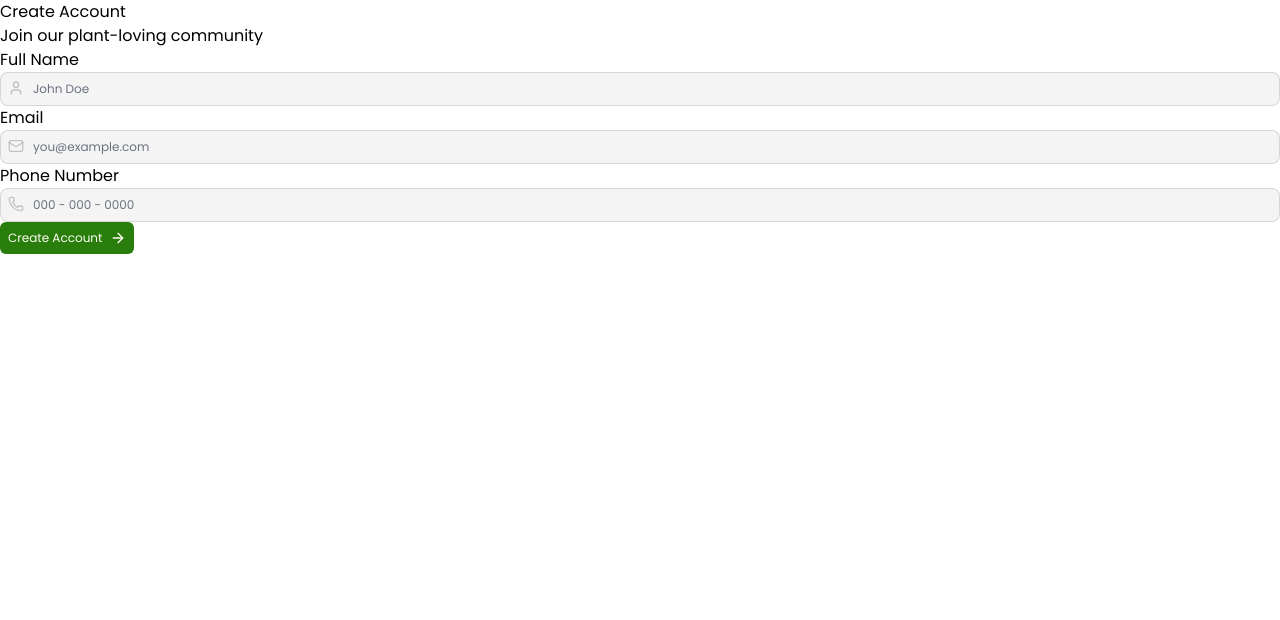
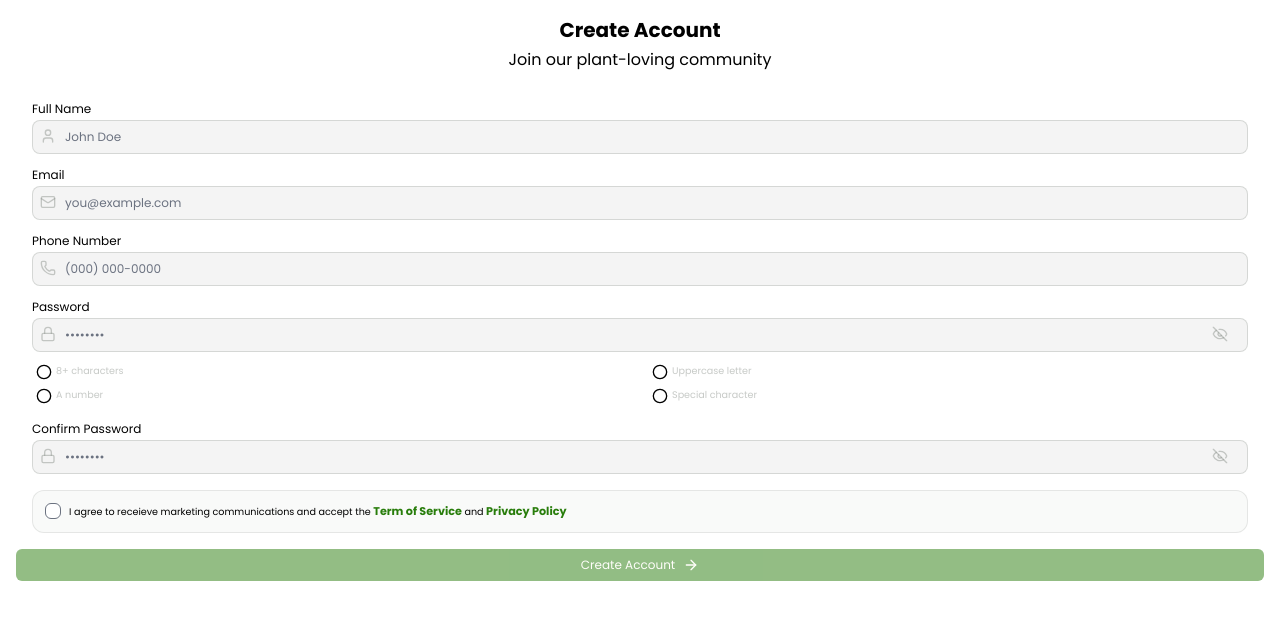
Before and after one commit to YNhuLe/Flower_Love, a React (Vite) app: page /signup in a window 1280 px wide. Shown: the top 620 px of the page. Built offline with nearby package versions, Linux system fonts and the light colour scheme; no server answers.

Commit message:
add Auth form

```diff
--- a/src/common/Button.tsx
+++ b/src/common/Button.tsx
@@ -57,7 +57,7 @@ const styleMap: Record<string, string> = {
   continue_shopping: "text-text-primary border border-1 border-text-muted mb-8 rounded-xl p-2 cursor-pointer w-full my-4 hover:bg-text-inverse",
   place_order: "text-text-inverse bg-icon-amber-600 rounded-md hover:bg-amber-icon-800 p-2 cursor-pointer w-[calc(100%-2rem)] my-8 mx-auto",
   export: "p-2 rounded rounded-md border border-1 mt-4 text-xs",
-  create_account:"p-2 rounded-md text-xs bg-success-500 text-text-inverse"
+  create_account:"p-2 rounded-md text-xs bg-success-500 text-text-inverse w-full group"
 }
 
 const labelMap: Record<string, string> = {
@@ -95,7 +95,7 @@ const iconMap: Record<string, ReactNode> = {
   process_checkout: <ArrowRight className="w-5 h-5 transition-transform duration-200 group-hover:translate-x-1" />,
   export: <  Download className="w-4 h-4" />,
   place_order: < Lock className="w-4 h-4" />,
-  create_account: <ArrowRight className="w-4 h-4" />
+  create_account: <ArrowRight className="w-4 h-4 transition-transform duration-200 group-hover:translate-x-1" />
 }
 const urlMap: Record<string, string> = {
   add: "/add-item",
--- a/src/components/NavBar.tsx
+++ b/src/components/NavBar.tsx
@@ -64,7 +64,7 @@ state.items.reduce((sum, item) => sum + item.quantity, 0)
 
         <div className="flex gap-6">
           <Link
-            to="https://www.youtube.com/watch?v=eB5tWQqa3po&t=3357s"
+            to="/signup"
           > <User />
           </Link>
           <Link to="/products/cart">
--- a/src/features/Authentication/SignupPage.tsx
+++ b/src/features/Authentication/SignupPage.tsx
@@ -1,8 +1,9 @@
 import axios from "axios";
 import type { ShippingFormData } from "../../schemas/shippingSchema";
+import type { SignupFormData } from "../../schemas/signupFormSchema";
 import { useState } from "react";
+import signupFormSchema from "../../schemas/signupFormSchema";
 import { useForm } from "react-hook-form";
-import signupSchema, { SignupFormData } from "../../schemas/SignupSchema";
 import { zodResolver } from "@hookform/resolvers/zod";
 import Button from "../../common/Button";
 import {
@@ -12,25 +13,56 @@ import {
     Thermometer,
     Wind,
     Download,
-  Sparkles,
+    Sparkles, Eye, EyeOff,
     ArrowRight,
     ArrowLeft,
-  Lock,Phone, User, Mail
+    Lock, Phone, User, Mail,
+    CheckCircle2, Circle
 } from 'lucide-react';
+import useTogglePassword from "../../hooks/useTogglePassword";
 function SignupPage() {
-
     const {
-        register, handleSubmit, formState: {
-            errors, isSubmitting
+        register, handleSubmit, setValue, watch, formState: {
+            errors, isSubmitting, isValid
         }
     } = useForm<SignupFormData>({
-        resolver: zodResolver(signupSchema), defaultValues: {
+        resolver: zodResolver(signupFormSchema), mode: "onChange", defaultValues: {
             name: '',
             email: '',
-            phone_number: ''
+            phone_number: '', password: '', confirm_password: ''
         }
     })
-    const handleSignupSubmit = async (data: ShippingFormData) => {
+
+    const watchedPass1 = watch("password", "");
+    const { inputType: inputType1, togglePass: togglePassword1, isPasswordVisible: showPassword1 } = useTogglePassword();
+
+    const watchedPass2 = watch("password", "");
+    const { inputType: inputType2, togglePass: togglePassword2, isPasswordVisible: showPassword2 } = useTogglePassword();
+
+    const watchAcceptedTerm = watch("acceptedTerms");
+    //format phone number
+    const handlePhoneChange = (e: React.ChangeEvent<HTMLInputElement>) => {
+        let value = e.target.value.replace(/\D/g, "");
+        if (value.length > 10) value = value.slice(0, 10);
+        let formatted = value;
+        if (value.length > 6) {
+            formatted = `(${value.slice(0, 3)}) ${value.slice(3, 6)}-${value.slice(6)}`
+        } else if (value.length > 3) {
+            formatted = `(${value.slice(0, 3)}) ${value.slice(3)}`;
+        } else if (value.length > 0) {
+            formatted = `(${value})`
+        }
+        setValue("phone_number", formatted, { shouldValidate: true });
+    }
+
+    //Password checker logic
+    const passRequirements = [
+        { label: "8+ characters", met: watchedPass1.length >= 8 },
+        { label: "Uppercase letter", met: /[A-Z]/.test(watchedPass1) },
+        { label: "A number", met: /[0-9]/.test(watchedPass1) },
+        { label: "Special character", met: /[^A-Za-z0-9]/.test(watchedPass1) }
+    ]
+    const handleSignupSubmit = async (data: SignupFormData) => {
         try {
             await axios.post("", data)
         } catch (error: any) {
@@ -39,14 +71,14 @@ function SignupPage() {
     }
 
     return (
-        <>
-            <h1>Create Account</h1>
-            <h2>Join our plant-loving community</h2>
-            <form>
+        <section className="mx-4">
+            <h1 className="text-center text-xl m-4 mb-1 font-semibold">Create Account</h1>
+            <h2 className="text-center mb-6">Join our plant-loving community</h2>
+            <form onSubmit={handleSubmit(handleSignupSubmit)}>
                 {/* User name */}
-                <div>
-                    <label> Full Name</label>
-                    <User className="w-4 h-4 absolute m-2 text-text-muted/50"/>
+                <div className="mx-4 mb-2">
+                    <label className="mb-2 text-xs"> Full Name</label>
+                    <User className="w-4 h-4 absolute m-2 text-text-muted/50" />
                     <input
                         {...register('name')}
                         placeholder="John Doe"
@@ -57,35 +89,114 @@ function SignupPage() {
 
                 {/* Email */}
 
-                <div>
-                    <label>Email</label>
-                        <Mail className="w-4 h-4 absolute m-2 text-text-muted/50"/>
+                <div className="mx-4 mb-2">
+                    <label className="mb-2 text-xs">Email</label>
+                    <Mail className="w-4 h-4 absolute m-2 text-text-muted/50" />
 
                     <input
                         {...register('email')}
                         placeholder="you@example.com"
                         className={`text-xs bg-text-muted/10 w-full p-2 pl-8 rounded-lg border ${errors.name ? 'border-red-500' : 'border-text-muted/30'}`}
                     />
-                    {errors.name && <p className="text-error-500 text-xs mt-1">{errors.name.message}</p>}
+                    {errors.email && <p className="text-error-500 text-xs mt-1">{errors.email.message}</p>}
 
                 </div>
 
                 {/* Phone number */}
-                <div>
-                    <label >Phone Number</label>
-                        <Phone className="w-4 h-4 absolute m-2 text-text-muted/50"/>
+                <div className="mx-4 mb-2">
+                    <label className="mb-2 text-xs">Phone Number</label>
+                    <Phone className="w-4 h-4 absolute m-2 text-text-muted/50" />
                     <input
-                        {...register('email')}
-                            placeholder="000 - 000 - 0000"
-                        className={`text-xs bg-text-muted/10 w-full p-2 pl-8 rounded-lg border ${errors.email ? 'border-red-500' : 'border-text-muted/30'}`}
+                        {...register('phone_number')}
+                        maxLength={14}
+                        onChange={handlePhoneChange}
+                        placeholder="(000) 000-0000"
+                        className={`text-xs bg-text-muted/10 w-full p-2 pl-8 rounded-lg border ${errors.phone_number ? 'border-red-500' : 'border-text-muted/30'}`}
                     />
-                    {errors.email && <p className="text-error-500 text-xs mt-1">{errors.email.message}</p>}
+                    {errors.phone_number && <p className="text-error-500 text-xs mt-1">{errors.phone_number.message}</p>}
 
                 </div>
-<Button btnType="create_account" />
+
+
+                {/*Password  */}
+                <div className="mx-4 mb-2 relative">
+                    <label className="mb-2 text-xs">Password</label>
+                    <div className="relative ">
+                        <Lock className="w-4 h-4 absolute m-2 text-text-muted/50" />
+                        <input
+                            {...register('password')}
+                            type={inputType1}
+
+
+                            placeholder="••••••••"
+                            className={`text-xs bg-text-muted/10 w-full p-2 pl-8 rounded-lg border ${errors.password ? 'border-red-500' : 'border-text-muted/30'}`}
+                        />
+
+                        <span onClick={togglePassword1} className="absolute right-3 top-4 -translate-y-1/2 text-slate-400 hover:text-slate-600 outline-none">
+
+                            {showPassword1 ? <Eye className="w-4 h-4  m-2 text-text-muted/50 " /> : <EyeOff className="w-4 h-4 m-2 text-text-muted/50 " />}
+                        </span>
+                        <div className="grid grid-cols-2 gap-x-4 mt-2">
+                            {passRequirements.map((req, index) => (
+                                <div key={index} className="text-[.6rem] flex gap-1 items-center m-1">
+                                    {req.met ?
+                                    <div className="flex gap-1 justify-center">
+                                    <CheckCircle2 className="w-4 h-4 text-success-500" />
+                                                  <p className="text-success-500 font-semibold"> {req.label}</p>
+                                    </div> :
+
+                                    <div className="flex gap-1 justify-center"><Circle className="w-4 h-4 " />
+                                        <p className="text-text-muted/50"> {req.label}</p>
+                                    </div>
+                                    }
+
+
+                                </div>
+
+                            ))}
+
+                        </div>
+
+                    </div>
+
+                </div>
+
+
+                {/* Confirm Password*/}
+                <div className="mx-4 mb-2 relative">
+                    <label className="mb-2 text-xs">Confirm Password</label>
+                    <Lock className="w-4 h-4 absolute m-2 text-text-muted/50" />
+                    <input
+                        {...register('confirm_password')}
+                        type={inputType2}
+                        placeholder="••••••••"
+                        className={`text-xs bg-text-muted/10 w-full p-2 pl-8 rounded-lg border ${errors.confirm_password ? 'border-red-500' : 'border-text-muted/30'}`}
+                    />
+
+                                 <span onClick={togglePassword2} className="absolute right-3 top-10 -translate-y-1/2 text-slate-400 hover:text-slate-600 outline-none">
+
+                            {showPassword2 ? <Eye className="w-4 h-4  m-2 text-text-muted/50 " /> : <EyeOff className="w-4 h-4 m-2 text-text-muted/50 " />}
+                        </span>
+
+                    {errors.confirm_password && <p className="text-error-500 text-xs mt-1">{errors.confirm_password.message}</p>}
+
+                </div>
+                <div className="flex gap-2 p-3 m-4 border border-1 rounded-xl border-text-muted/20 bg-text-muted/5">
+<input type="checkbox"
+{...register("acceptedTerms")}
+className="rounded-md accent-black" />
+<p className="text-[.6rem] ">I agree to receieve marketing communications and accept the <a href="" className="text-success-500 text-[.7rem] font-semibold cursor-pointer">Term of Service</a> and <a href="" className="text-success-500 text-[.7rem] font-semibold cursor-pointer">Privacy Policy</a>
+
+</p>
+
+                </div>
+
+                <Button btnType="create_account"
+
+                disabled={!isValid || isSubmitting || !watchAcceptedTerm}/>
             </form>
 
-        </>
+        </section>
     )
 }
 export default SignupPage;
--- a/src/pages/PlantQuizPage.tsx
+++ b/src/pages/PlantQuizPage.tsx
@@ -307,7 +307,7 @@ function PlantQuizPage() {
               <div>
                 <Button
                   onClick={handleSubmit}
-                  btnType='AI_analyze' disabled={!conditions.light || !conditions.light ||
+                  btnType='AI_analyze' disabled={!conditions.light ||
                     !conditions.humidity_preference || !conditions.name || !conditions.plantinglevel || !conditions.temperature_range
                   }></Button>
 
--- /dev/null
+++ b/src/schemas/signupFormSchema.ts
@@ -0,0 +1,26 @@
+import {z} from "zod";
+
+const signupFormSchema = z.object({
+    name: z.string().nonempty("Full name is required."),
+    email: z.string().email("Invalid email.").nonempty("Email is required."),
+    phone_number: z.string().min(14, "Phone number is required."),
+       acceptedTerms: z.boolean().refine((val) => val === true, {
+        message: "You must accept the terms and conditions."
+    }),
+    password: z.string().min(8).regex(/[a-z]/)
+    .regex(/[A-Z]/)
+    .regex(/\d/)
+    .regex(/[@$!%*?&]/),
+
+    confirm_password: z.string().nonempty("Please confirm your password."),
+
+})
+.refine((data) => data.password === data.confirm_password,{
+    message: "Password do not match.",
+    path: ["confirm_password"]
+})
+
+
+
+export default signupFormSchema;
+export type SignupFormData = z.infer<typeof signupFormSchema>;
```
Also changed, not shown: src/features/Authentication/SocialAuth.tsx (added, +9 -0 lines), src/schemas/SignupSchema.ts (deleted, +0 -11 lines). Lines whose indentation alone changed are shown as unchanged.
